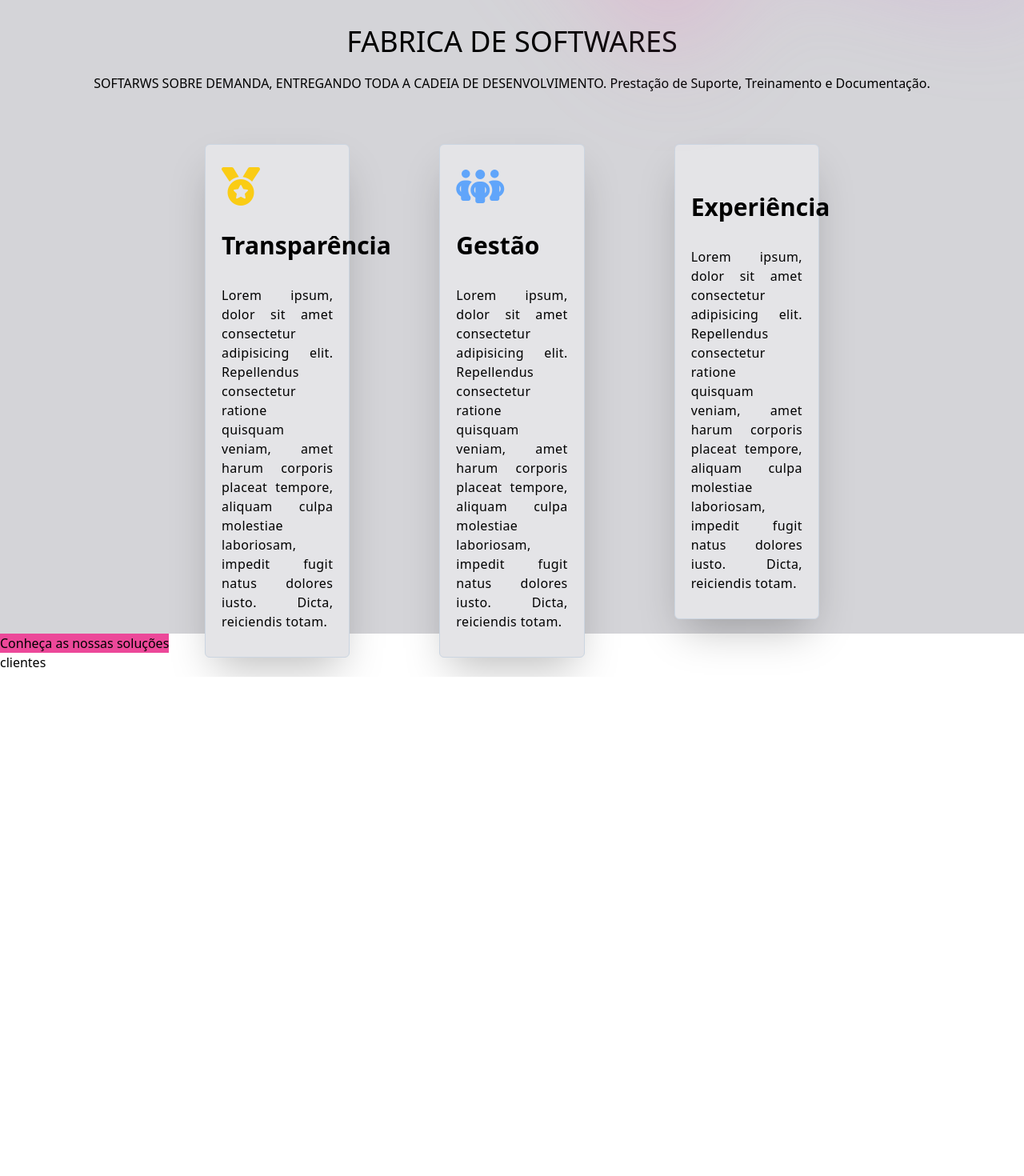
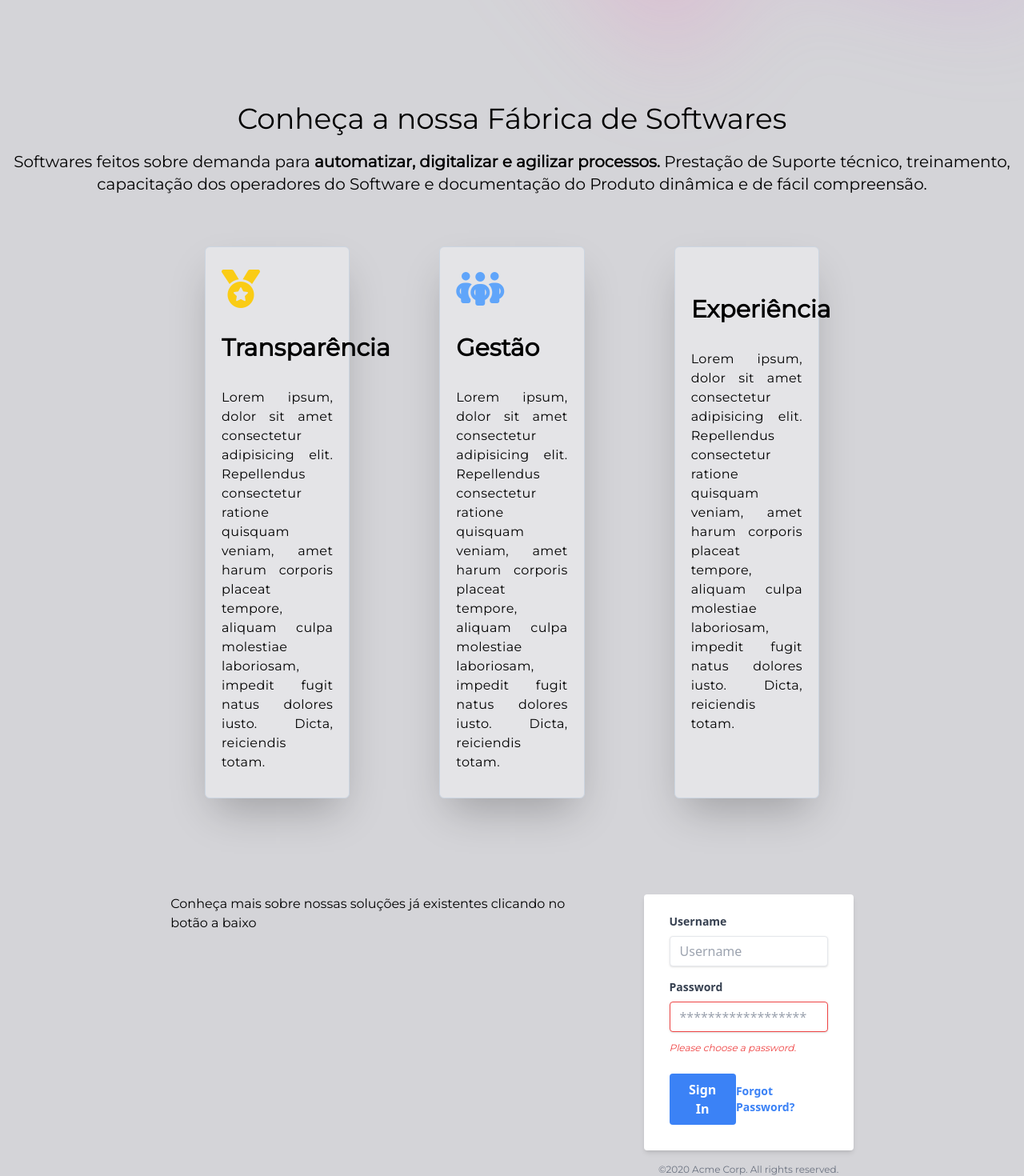
Before and after one commit to CaioRamalhoTrilha/client, a Nuxt app: page / in a window 1280 px wide. Shown: the part 886-2356 px from the top of the page at 80% size. Before the commit the page ends 1732 px from the top, so only its background shows below. Built offline with nearby package versions, Linux system fonts and the light colour scheme; some icons are missing.

Commit message:
mais alterações de layour

```diff
--- a/components/Inicio.vue
+++ b/components/Inicio.vue
@@ -25,7 +25,7 @@ const itensCard = [
 </script>
 <template>
 <div class="bg-zinc-300">
-  <section class="h-screen isolate bg-gradient-to-l from-blue-500 to-cyan-500" id="missao">
+  <section class="h-screen isolate bg-gradient-to-l from-blue-500 to-cyan-600" id="missao">
     <main class="h-screen isolate">
       <div class="relative px-6 lg:px-8">
         <div class="mx-auto max-w-3xl pt-20 pb-32 sm:pt-48 sm:pb-40">
@@ -62,22 +62,22 @@ const itensCard = [
       </div>
     </main>
   </section>
-  <section class="h-screen" id="info">
-    <div class="flex justify-center">
+  <section class="lg:py-24 md:py-14" id="info">
+    <div class="flex justify-center container mx-auto">
       <div class="py-10">
         <h3 class="text-4xl text-center">
-            FABRICA DE SOFTWARES
+            Conheça a nossa Fábrica de Softwares
           </h3>
           <div class="pt-5">
-            <span>
-              SOFTARWS SOBRE DEMANDA, ENTREGANDO TODA A CADEIA DE DESENVOLVIMENTO. Prestação de Suporte, Treinamento e Documentação.
-            </span>
+            <h4 class="text-xl font-extralight text-center">
+              Softwares feitos sobre demanda para <span class=" font-semibold">automatizar, digitalizar e agilizar processos.</span> Prestação de Suporte técnico, treinamento, capacitação dos operadores do Software e
+              documentação do Produto dinâmica e de fácil compreensão.
+            </h4>
           </div>
       </div>
     </div>
-    <div class="flex items-center">
-      <div class="flex flex-row gap-28 py-6 px-24 justify-center">
-        <div class="bg-zinc-200 px-5 border-slate-300 border rounded-md w-1/6 h-max shadow-2xl" v-for="(item, ix) in itensCard" v-bind:key="ix">
+    <div class="flex gap-28 py-6 px-24 justify-center">
+      <div class="bg-zinc-200 px-5 border-slate-300 border rounded-md w-1/6  shadow-2xl" v-for="(item, ix) in itensCard" v-bind:key="ix">
         <div class="flex mt-7 items-end" >
           <div class="basis-4/4">
             <div class="flex justify-center">
@@ -97,19 +97,45 @@ const itensCard = [
         </div>
       </div>
     </div>
+  </section>
+  <section id="solucoes">
+    <div class="container mx-auto flex w-2/3 gap-24 justify-between">
+      <div>
+        <h3>Conheça mais sobre nossas soluções já existentes clicando no botão a baixo</h3>
+      </div>
+      <div>
+        <div class="w-full max-w-xs">
+          <form class="bg-white shadow-md rounded px-8 pt-6 pb-8 mb-4">
+            <div class="mb-4">
+              <label class="block text-gray-700 text-sm font-bold mb-2" for="username">
+                Username
+              </label>
+              <input class="shadow appearance-none border rounded w-full py-2 px-3 text-gray-700 leading-tight focus:outline-none focus:shadow-outline" id="username" type="text" placeholder="Username">
+            </div>
+            <div class="mb-6">
+              <label class="block text-gray-700 text-sm font-bold mb-2" for="password">
+                Password
+              </label>
+              <input class="shadow appearance-none border border-red-500 rounded w-full py-2 px-3 text-gray-700 mb-3 leading-tight focus:outline-none focus:shadow-outline" id="password" type="password" placeholder="******************">
+              <p class="text-red-500 text-xs italic">Please choose a password.</p>
+            </div>
+            <div class="flex items-center justify-between">
+              <button class="bg-blue-500 hover:bg-blue-700 text-white font-bold py-2 px-4 rounded focus:outline-none focus:shadow-outline" type="button">
+                Sign In
+              </button>
+              <a class="inline-block align-baseline font-bold text-sm text-blue-500 hover:text-blue-800" href="#">
+                Forgot Password?
+              </a>
+            </div>
+          </form>
+          <p class="text-center text-gray-500 text-xs">
+            &copy;2020 Acme Corp. All rights reserved.
+          </p>
+        </div>
+      </div>
     </div>
   </section>
 </div>
-<section id="solucoes">
-  <div class="flex flex-row w-2/3 gap-24 justify-between">
-    <div class="bg-pink-500">
-      <h2>Conheça as nossas soluções</h2>
-    </div>
-  </div>
-</section>
-<section>
-  <h2>clientes</h2>
-</section>
 </template>
 <style lang="scss" scoped>
 .bg-img{
--- a/nuxt.config.ts
+++ b/nuxt.config.ts
@@ -6,7 +6,7 @@ export default defineNuxtConfig({
     ],
     googleFonts: {
         families: {
-            Roboto: true,
+            Montserrat: true,
             'Josefin+Sans': true,
             Lato: [100, 300],
             Raleway: {
--- a/pages/index.vue
+++ b/pages/index.vue
@@ -3,5 +3,8 @@
 <template>
     <Inicio></Inicio>
 </template>
-<style scoped>
+<style>
+h1, h2, h3, h4, h5, span, p {
+        font-family: 'Montserrat', sans-serif;
+}
 </style>
```
Lines whose indentation alone changed are shown as unchanged.
